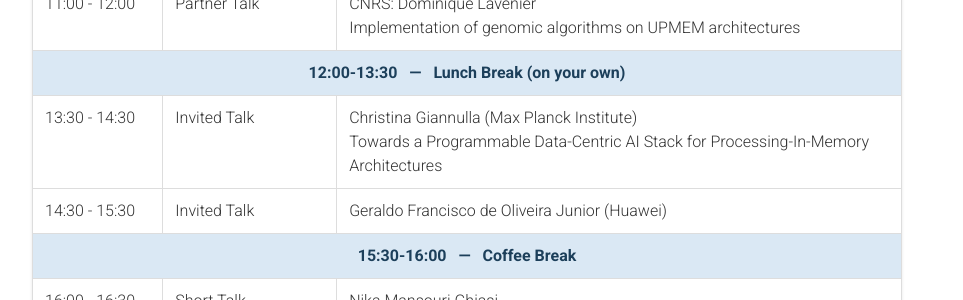
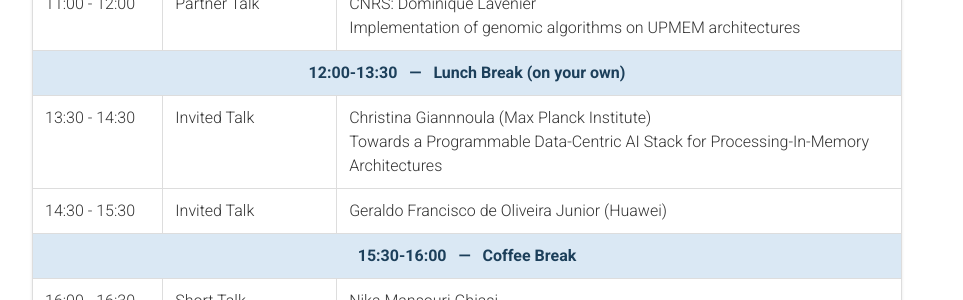
Before and after one commit to BioPIM/biopim.github.io, a Jekyll site: the page built from _pages/workshop.md, in a window 1280 px wide and 900 px high, scrolled down 989 px. Shown: the part 437-737 px from the top of the window, without its empty margins (173-1136 px from the left). Built offline with Jekyll 4.4.1, drawn with Linux system fonts in a browser that asks for light colours; comment, search, counter and statistics services are not loaded; a style sheet for code colours, icons or effects is not loaded.

Commit message:
fix typo

```diff
--- a/_pages/workshop.md
+++ b/_pages/workshop.md
@@ -170,7 +170,7 @@
     <tr>
       <td>13:30 - 14:30</td>
       <td>Invited Talk</td>
-      <td>Christina Giannulla (Max Planck Institute) <br> Towards a Programmable Data-Centric AI Stack for Processing-In-Memory Architectures</td>
+      <td>Christina Giannnoula (Max Planck Institute) <br> Towards a Programmable Data-Centric AI Stack for Processing-In-Memory Architectures</td>
     </tr>
     <tr>
       <td>14:30 - 15:30</td>
```
